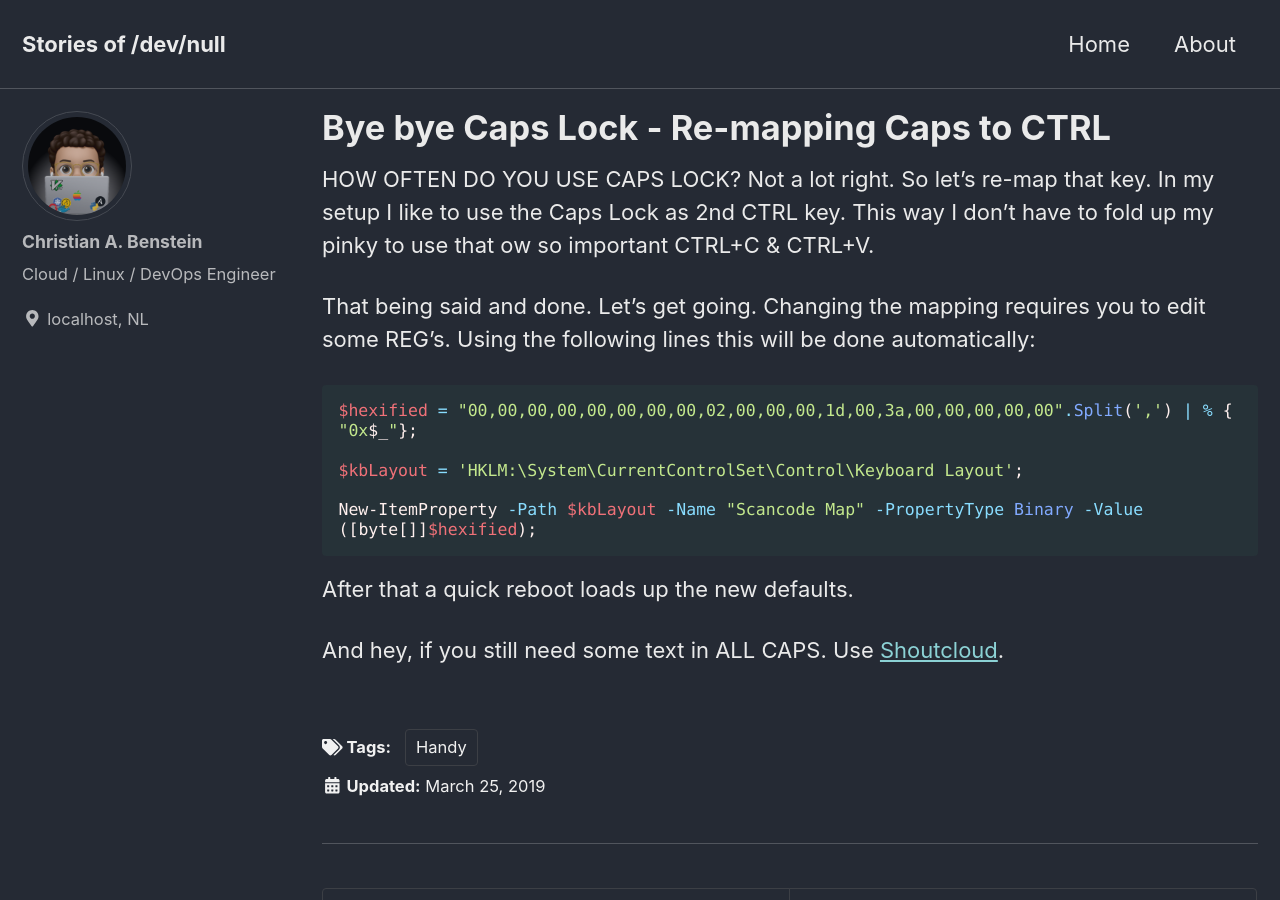
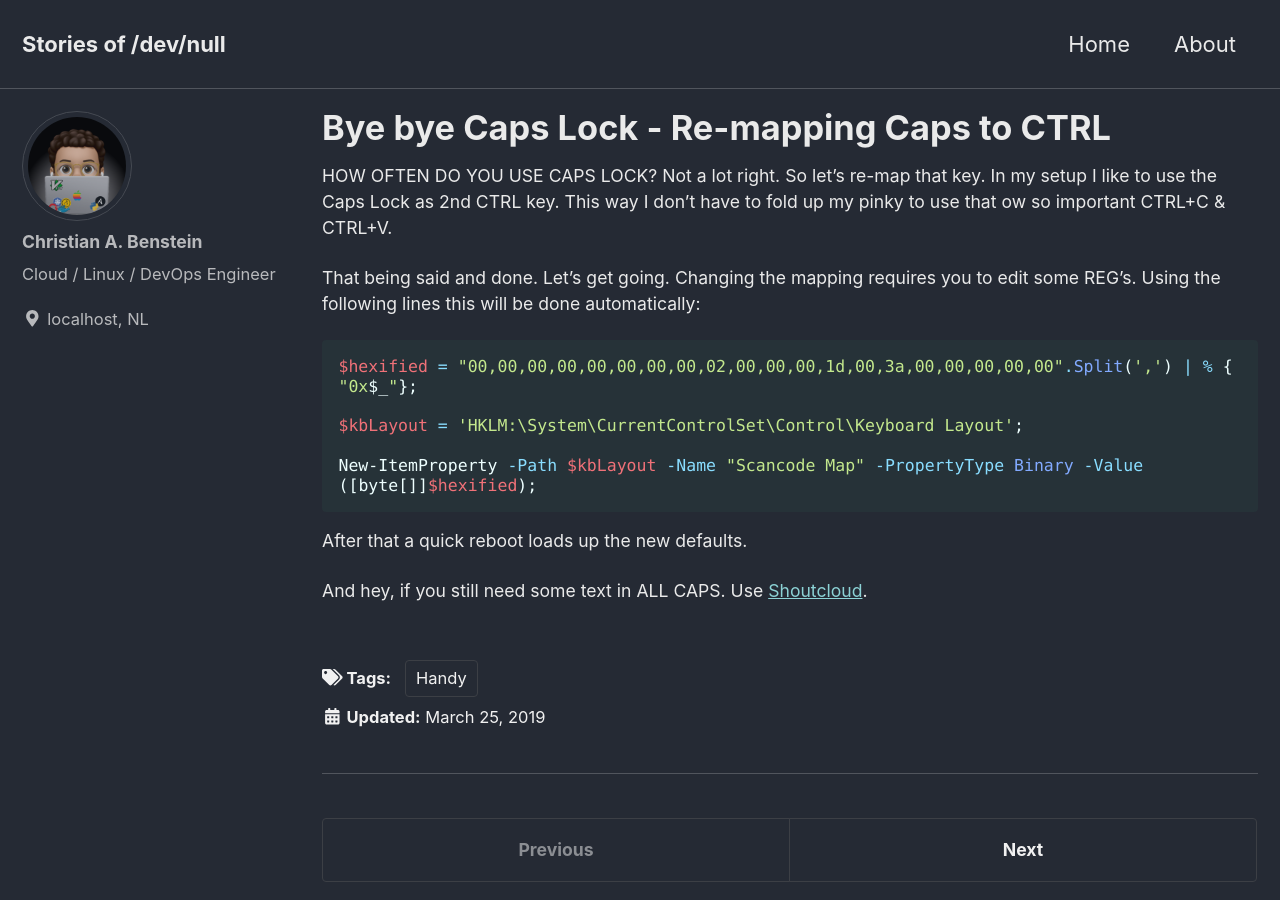
Before and after one commit to KingOfSpades/blog, a Jekyll site: the page built from _posts/2019-03-25-bye-bye-caps-lock.md, in a window 1280 px wide and 900 px high. Built offline with Jekyll 4.4.1, drawn with Linux system fonts in a browser that asks for light colours; cached includes are drawn as plain includes.

Commit message:
Changed font sizing of post page

```diff
--- a/_sass/minimal-mistakes/_page.scss
+++ b/_sass/minimal-mistakes/_page.scss
@@ -75,7 +75,7 @@
   p,
   li,
   dl {
-    font-size: 1em;
+    font-size: $type-size-5;
   }
 
   /* paragraph indents */
--- a/_sass/minimal-mistakes/_variables.scss
+++ b/_sass/minimal-mistakes/_variables.scss
@@ -37,7 +37,7 @@ $caption-font-family: $serif !default;
 $type-size-1: 2.441em !default; // ~39.056px
 $type-size-2: 1.953em !default; // ~31.248px
 $type-size-3: 1.563em !default; // ~25.008px
-$type-size-4: 0.08m !default; // ~13px
+$type-size-4: 1.00em !default; // ~20px
 $type-size-5: 0.8em !default; // ~13px
 $type-size-6: 0.75em !default; // ~12px
 $type-size-7: 0.6875em !default; // ~11px
@@ -115,7 +115,7 @@ $base01: #2e3c43 !default;
 $base02: #314549 !default;
 $base03: #546e7a !default;
 $base04: #b2ccd6 !default;
-$base05: #fff0ee !default;
+$base05: #eeffff !default;
 $base06: #eeffff !default;
 $base07: #ffffff !default;
 $base08: #f07178 !default;
```
